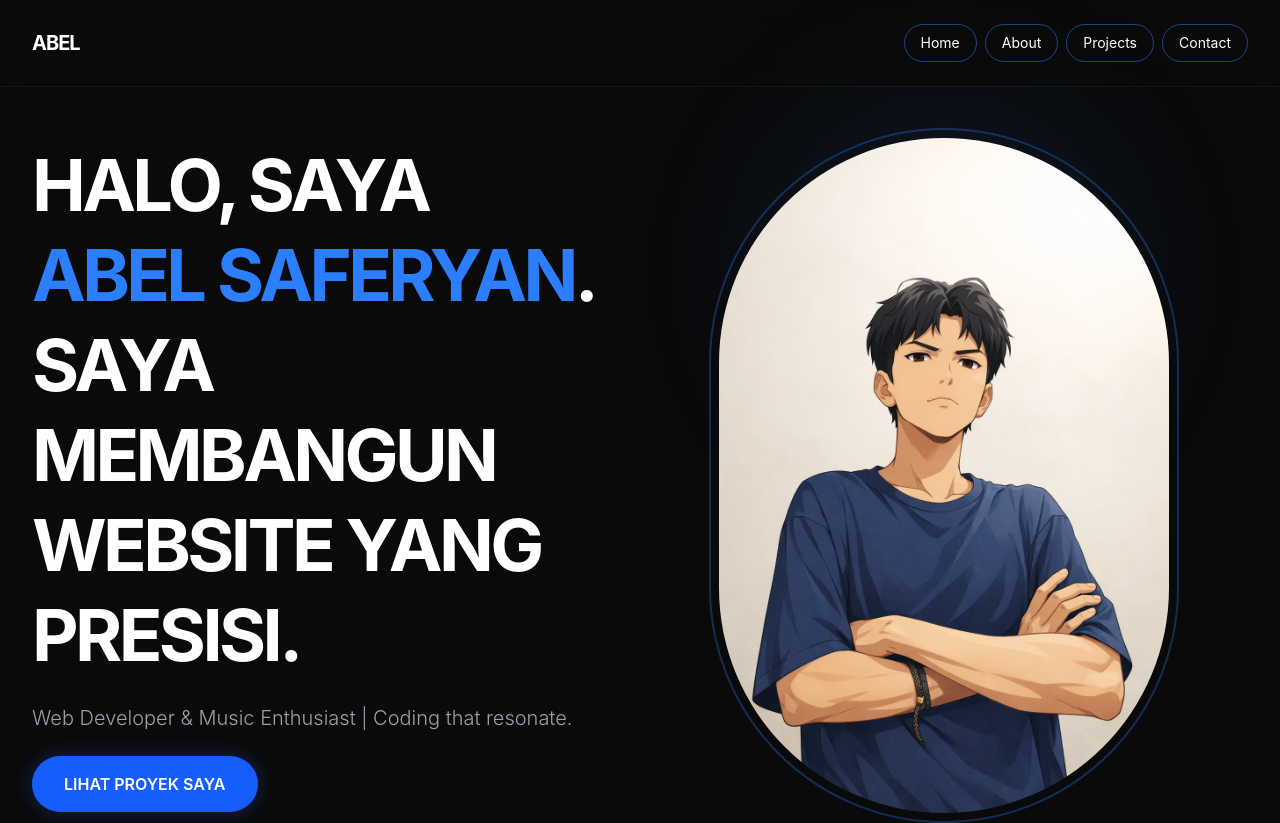
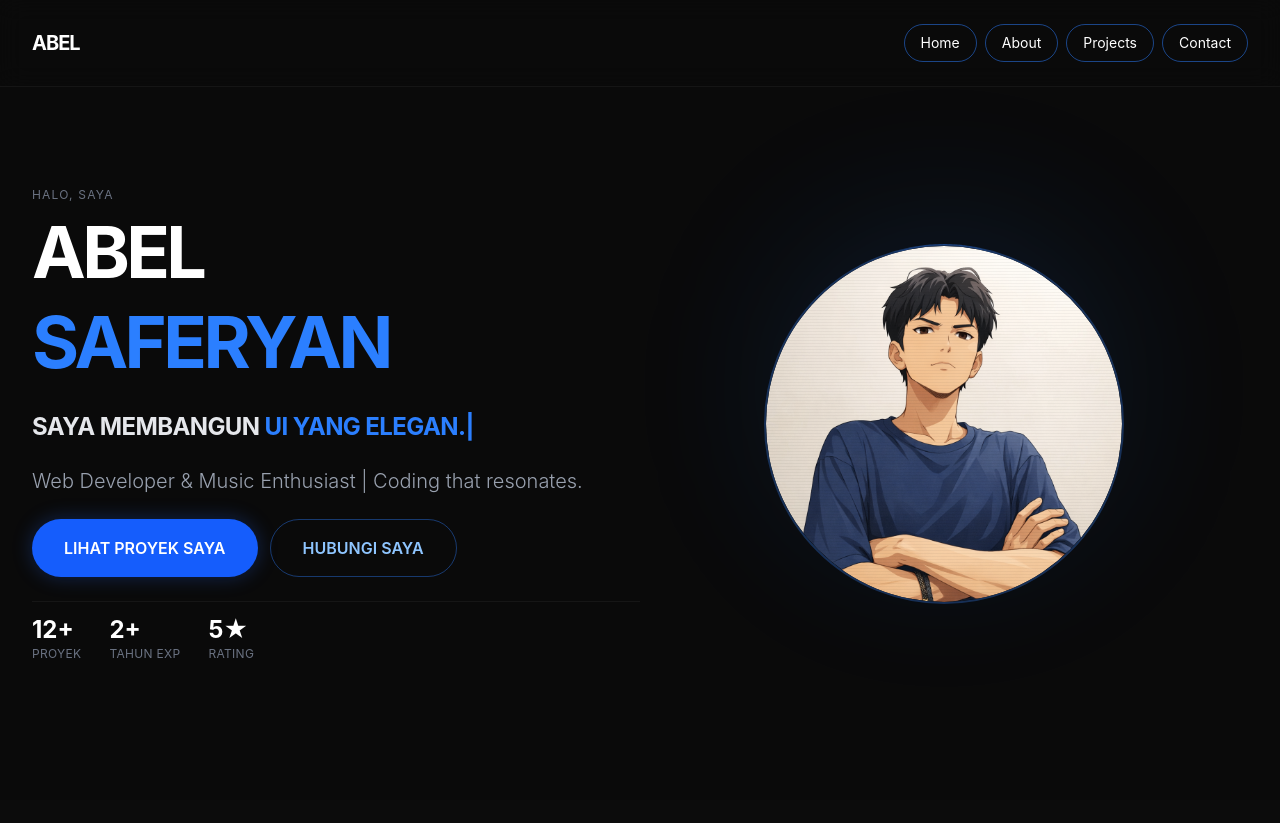
Before and after one commit to 10-Abel-01/Portofolio-Abel, a React (Vite) app: page / in a window 1280 px wide. Shown: the top 823 px of the page. Built offline with nearby package versions, Linux system fonts and the light colour scheme.

Commit message:
add: update hero and add effect

```diff
--- a/src/components/sections/Hero.jsx
+++ b/src/components/sections/Hero.jsx
@@ -1,46 +1,122 @@
-import React from "react";
+import React, { useEffect, useRef } from "react";
 import abelAnime from "../../assets/Abel-Anime.png";
 
 const Hero = () => {
+  const typedRef = useRef(null);
+
   const scrollToSection = (id) => {
     const element = document.getElementById(id);
-    if (element) {
-      element.scrollIntoView({ behavior: "smooth" });
+    if (element) element.scrollIntoView({ behavior: "smooth" });
+  };
+
+  useEffect(() => {
+    const words = ["WEBSITE YANG PRESISI.", "UI YANG ELEGAN.", "KODE YANG BERSIH."];
+    let wi = 0, ci = 0, deleting = false;
+    const el = typedRef.current;
+    let timeout;
+
+    const type = () => {
+      const w = words[wi];
+      if (!deleting) {
+        el.textContent = w.slice(0, ++ci);
+        if (ci === w.length) { deleting = true; timeout = setTimeout(type, 1800); return; }
+      } else {
+        el.textContent = w.slice(0, --ci);
+        if (ci === 0) { deleting = false; wi = (wi + 1) % words.length; }
       }
+      timeout = setTimeout(type, deleting ? 50 : 80);
     };
+
+    type();
+    return () => clearTimeout(timeout);
+  }, []);
+
   return (
     <section
       id="home"
       className="min-h-screen flex flex-col md:flex-row items-center justify-between px-8 pt-32 pb-20"
     >
       <div className="flex-1 space-y-6">
+        <div>
+          <p className="text-gray-500 text-xs uppercase tracking-widest mb-1">Halo, Saya</p>
           <h1 className="text-5xl md:text-7xl font-bold leading-tight tracking-tighter">
-          HALO, SAYA <br />
-          <span className="text-blue-500">ABEL SAFERYAN</span>.
-          <br />
-          SAYA MEMBANGUN <br />
-          WEBSITE YANG PRESISI.
+            ABEL <br />
+            <span className="text-blue-500">SAFERYAN</span>
           </h1>
+        </div>
+
+        <h2 className="text-xl md:text-2xl font-bold text-gray-200 tracking-tight">
+          SAYA MEMBANGUN{" "}
+          <span ref={typedRef} className="text-blue-500"></span>
+          <span className="animate-[blink_1s_step-end_infinite] text-blue-500">|</span>
+        </h2>
+
         <p className="text-gray-400 text-lg md:text-xl max-w-xl font-light">
-          Web Developer & Music Enthusiast | Coding that
-          resonate.
+          Web Developer &amp; Music Enthusiast | Coding that resonates.
         </p>
+
+        <div className="flex gap-3 flex-wrap">
           <button
             onClick={() => scrollToSection("projects")}
-          className="px-8 py-4 bg-blue-600 hover:bg-blue-700 rounded-4xl font-semibold transition-all shadow-[0_0_20px_rgba(37,99,235,0.3)]"
+            className="px-8 py-4 bg-blue-600 hover:bg-blue-700 rounded-full font-semibold transition-all shadow-[0_0_20px_rgba(37,99,235,0.3)]"
           >
             LIHAT PROYEK SAYA
           </button>
+          <button
+            onClick={() => scrollToSection("contact")}
+            className="px-8 py-4 border border-blue-500/40 hover:bg-blue-500/10 text-blue-300 rounded-full font-semibold transition-all"
+          >
+            HUBUNGI SAYA
+          </button>
+        </div>
+
+        <div className="flex gap-7 pt-4 border-t border-white/5">
+          {[["12+", "Proyek"], ["2+", "Tahun Exp"], ["5★", "Rating"]].map(([val, label]) => (
+            <div key={label}>
+              <p className="text-2xl font-bold text-white leading-none">{val}</p>
+              <p className="text-xs text-gray-500 mt-1 uppercase tracking-wide">{label}</p>
+            </div>
+          ))}
+        </div>
       </div>
 
       <div className="flex-1 flex justify-center mt-12 md:mt-0 relative">
         <div className="absolute w-72 h-72 bg-blue-500/20 rounded-full blur-[100px] animate-pulse"></div>
-        <div className="relative border-2 border-blue-500/30 rounded-full p-2">
-          <img
-            src={abelAnime}
-            alt="Abel Anime Profile"
-            className="w-80 h-80 md:w-[450px] md:h-auto object-cover rounded-full z-10"
-          />
+        <div className="absolute w-[290px] h-[290px] border border-blue-500/20 rounded-full"></div>
+        <div className="absolute w-[340px] h-[340px] border border-dashed border-blue-500/10 rounded-full"></div>
+
+        <div className="relative w-80 h-80 md:w-[360px] md:h-[360px]" style={{ animation: "glitch-main 5s steps(1) infinite" }}>
+
+          <div className="absolute inset-0 rounded-full overflow-hidden mix-blend-screen z-10"
+            style={{ animation: "glitch-red 5s steps(1) infinite" }}>
+            <img src={abelAnime} alt="" className="w-full h-full object-cover rounded-full opacity-80"
+              style={{ filter: "url(#red-channel)" }} />
+            <div className="absolute inset-0 rounded-full" style={{ background: "rgba(255,0,80,0.15)", mixBlendMode: "screen" }} />
+          </div>
+          <div className="absolute inset-0 rounded-full overflow-hidden mix-blend-screen z-10"
+            style={{ animation: "glitch-blue 5s steps(1) infinite" }}>
+            <img src={abelAnime} alt="" className="w-full h-full object-cover rounded-full opacity-80"
+              style={{ filter: "url(#blue-channel)" }} />
+            <div className="absolute inset-0 rounded-full" style={{ background: "rgba(0,200,255,0.15)", mixBlendMode: "screen" }} />
+          </div>
+          <div className="absolute inset-0 rounded-full overflow-hidden border-2 z-20"
+            style={{ animation: "glitch-border 5s steps(1) infinite", borderColor: "rgba(59,130,246,0.3)" }}>
+            <img src={abelAnime} alt="Abel Saferyan" className="w-full h-full object-cover rounded-full" />
+            <div className="absolute left-0 right-0 h-[3px] pointer-events-none"
+              style={{ background: "rgba(255,255,255,0.06)", animation: "scanline 3s linear infinite" }} />
+            <div className="absolute inset-0 pointer-events-none rounded-full"
+              style={{ background: "repeating-linear-gradient(0deg, rgba(0,0,0,0.04) 0px, rgba(0,0,0,0.04) 1px, transparent 1px, transparent 3px)" }} />
+          </div>
+          <svg width="0" height="0" className="absolute">
+            <defs>
+              <filter id="red-channel">
+                <feColorMatrix type="matrix" values="1 0 0 0 0  0 0 0 0 0  0 0 0 0 0  0 0 0 1 0" />
+              </filter>
+              <filter id="blue-channel">
+                <feColorMatrix type="matrix" values="0 0 0 0 0  0 0 0 0 0  0 0 1 0 0  0 0 0 1 0" />
+              </filter>
+            </defs>
+          </svg>
         </div>
       </div>
     </section>
--- a/src/index.css
+++ b/src/index.css
@@ -2,8 +2,12 @@
 
 @theme {
   @keyframes marquee {
-    from { transform: translateX(0); }
-    to { transform: translateX(-50%); }
+    from {
+      transform: translateX(0);
+    }
+    to {
+      transform: translateX(-50%);
+    }
   }
 }
 html {
@@ -17,3 +21,93 @@ html {
 section {
   scroll-margin-top: 80px;
 }
+@keyframes glitch-main {
+  0%,
+  94%,
+  100% {
+    transform: translate(0);
+  }
+  95% {
+    transform: translate(-3px, 1px);
+  }
+  96% {
+    transform: translate(3px, -1px);
+  }
+  97% {
+    transform: translate(-2px, 2px);
+  }
+  98% {
+    transform: translate(2px, 0);
+  }
+  99% {
+    transform: translate(0, -2px);
+  }
+}
+@keyframes glitch-red {
+  0%,
+  94%,
+  100% {
+    transform: translate(0);
+    opacity: 0;
+  }
+  95%,
+  99% {
+    transform: translate(-6px, 0);
+    opacity: 0.6;
+  }
+  96%,
+  98% {
+    transform: translate(5px, 1px);
+    opacity: 0.5;
+  }
+  97% {
+    transform: translate(-4px, -1px);
+    opacity: 0.7;
+  }
+}
+@keyframes glitch-blue {
+  0%,
+  94%,
+  100% {
+    transform: translate(0);
+    opacity: 0;
+  }
+  95%,
+  99% {
+    transform: translate(6px, 0);
+    opacity: 0.6;
+  }
+  96%,
+  98% {
+    transform: translate(-5px, -1px);
+    opacity: 0.5;
+  }
+  97% {
+    transform: translate(4px, 1px);
+    opacity: 0.7;
+  }
+}
+@keyframes scanline {
+  0% {
+    top: -10%;
+  }
+  100% {
+    top: 110%;
+  }
+}
+@keyframes glitch-border {
+  0%,
+  93%,
+  100% {
+    border-color: rgba(59, 130, 246, 0.3);
+  }
+  94% {
+    border-color: rgba(255, 0, 80, 0.7);
+  }
+  96% {
+    border-color: rgba(0, 200, 255, 0.7);
+  }
+  98% {
+    border-color: rgba(59, 130, 246, 0.3);
+  }
+}
```
Lines whose indentation alone changed are shown as unchanged.
